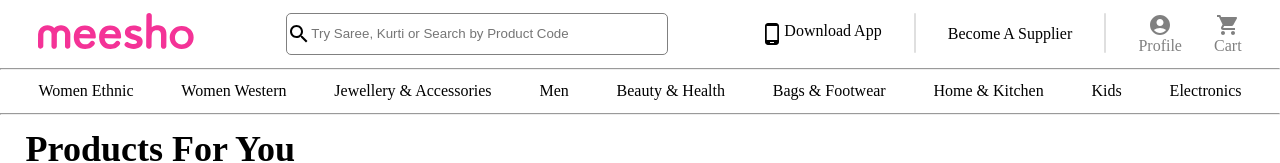
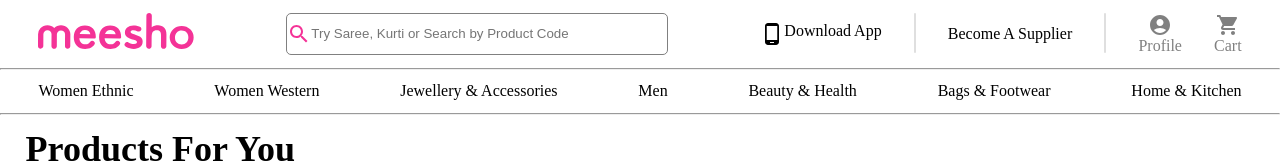
Before and after one commit to Shahid321fw11/Meesho_Clone, a React (Create React App) app in the folder front-end/: page / in a window 1280 px wide. Shown: the top 163 px of the page. Built offline with nearby package versions, Linux system fonts and the light colour scheme.

Commit message:
searching work in all pages

```diff
--- a/front-end/src/App.js
+++ b/front-end/src/App.js
@@ -27,7 +27,7 @@ function App() {
         <Route path='/BeautyAndHealth' element={<BeautyAndHealth />}></Route>
         <Route path='/BagsFootwear' element={<BagsFootwear />}></Route>
         <Route path='/HomeKitchen' element={<HomeKitchen />}></Route>
-        <Route path='/' element={<SearchPage />}></Route>
+        <Route path='/search' element={<SearchPage />}></Route>
         <Route path='/ProductPage' element={<IndividualPage />}></Route>
       </Routes>
     </>
--- a/front-end/src/Components/Pages/IndividualPage.jsx
+++ b/front-end/src/Components/Pages/IndividualPage.jsx
@@ -69,4 +69,4 @@ const IndividualPage = () => {
     </>
 }
 
-export default IndividualPage
+export default IndividualPage;
--- a/front-end/src/Components/Pages/Navbar.css
+++ b/front-end/src/Components/Pages/Navbar.css
@@ -93,11 +93,20 @@
     max-width: 380px;
 }
 
-#search_bar>input {
+#search_bar_2 {
+    position: relative;
+    display: flex;
+    align-items: center;
+    width: 100%;
+    height: 100%;
     border: 0;
-    width: 85%;
-    outline: 0;
 
+}
+
+#search_bar_2>input {
+    width: 100%;
+    border: 0;
+    outline: none;
 }
 
 .second_nav>a {
--- a/front-end/src/Components/Pages/Navbar.jsx
+++ b/front-end/src/Components/Pages/Navbar.jsx
@@ -7,21 +7,11 @@ import AccountCircleIcon from '@mui/icons-material/AccountCircle';
 import { ReactComponent as Logo } from '../../SVG/Logo.svg';
 import { Link } from 'react-router-dom';
 import { AppContext } from '../../Context/searchContext';
-// import { useNavigate } from 'react-router-dom';
 
 const Navbar = () => {
 
-  // const [search, setSearch] = useState('');
-  // const navigate = useNavigate();
-
-  // function WomenEthnic() {
-  //   navigate('/WomenEthnic');
-  // }
 
   const { setSearch_2, serchValue } = useContext(AppContext);
-  // console.log(serchValue, setSearch_2);
-
-
 
   return <>
     <div className='Header'>
@@ -29,25 +19,12 @@ const Navbar = () => {
         <Link to='/'><Logo /></Link>
 
 
-        <div id='search_bar'>
-          < SearchIcon />
-          <input type="text" placeholder="Try Saree, Kurti or Search by Product Code" onChange={(e) => {
-
-            setSearch_2(e.target.value);
-            // console.log(search);
-          }}
-            // on enter key press
-            onKeyPress={(e) => {
-              if (e.key === 'Enter') {
-
-                // navigate('/search/' + search);
-                // console.log(search);
-              }
-            }}
-
-          />
-
-        </div>
+        <Link to='/search' id='search_bar' style={{ textDecoration: 'none' }}>
+          <div id='search_bar_2'>
+            < SearchIcon style={{ color: 'rgb(244, 51, 151)' }} />
+            <input type="text" placeholder="Try Saree, Kurti or Search by Product Code" onChange={(e) => { setSearch_2(e.target.value) }} />
+          </div>
+        </Link>
 
         <div className='left_first_nav'>
           <div className='download_app' id='cen'>
@@ -90,9 +67,6 @@ const Navbar = () => {
         <Link to={'/BeautyAndHealth'}>Beauty & Health</Link >
         <Link to={'/BagsFootwear'}>Bags & Footwear</Link >
         <Link to={'/HomeKitchen'}>Home & Kitchen</Link >
-        <Link to={'/'}>Kids</Link >
-        <Link to={'/'}>Electronics</Link >
-
       </div>
       <hr></hr>
     </div>
```
